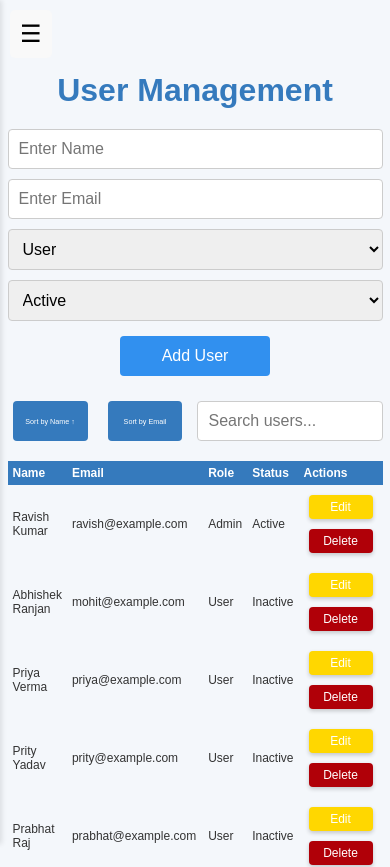
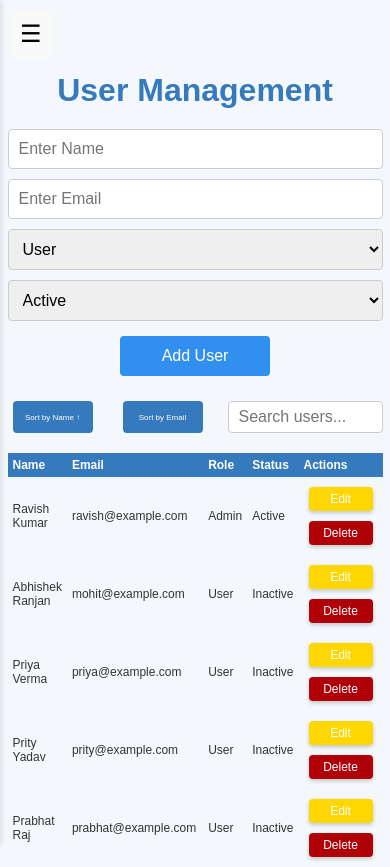
Before and after one commit to tropnicates/rbac_app, a React (Create React App) app: page /users in a window 390 px wide. Shown: the top 867 px of the page. Built offline with nearby package versions, Linux system fonts and the light colour scheme.

Commit message:
css modified

```diff
--- a/src/assets/styles/users.css
+++ b/src/assets/styles/users.css
@@ -37,9 +37,7 @@
   align-items: center;
   justify-content: center;
   height: 40px;
-
 }
-
 .btn-submit:hover {
   background-color: #357ABD;
 }
@@ -50,28 +48,23 @@
   flex-direction: column;
   text-align: center;
 }
-
 .user-table {
   width: 100%;
   border-collapse: collapse;
   margin-top: 20px;
 }
-
 .user-table th,
 .user-table td {
   text-align: left;
   padding: 10px;
 }
-
 .user-table th {
   background-color: #357ABD;
   color: #fff;
 }
-
 .user-table tr:hover {
   background-color: #f1f1f1;
 }
-
 .action-btn {
   padding: 5px 10px;
   font-size: 1rem;
@@ -90,7 +83,6 @@
   gap: 30px;
   margin-top: 1rem;
 }
-
 .search-bar {
   flex: 1;
 }
@@ -99,7 +91,6 @@
   font-size: 1rem;
   padding: 10px;
 }
-
 .sorting {
   flex: 1;
   display: flex;
@@ -138,17 +129,19 @@
     justify-content: center;
   }
   .search-sort{
-    gap: 10px;
-    height:2.5rem;
+    gap: 20px;
+    height:2rem;
   }
   .sort-btn {
-    font-size: 0.45rem;
-    height:2.5rem;
+    font-size: 0.5rem;
+    height:2rem;
+    width: 80px;
     border-radius: 4px;
   }
   .search-bar {
     border: 1px solid #ccc;
     border-radius: 4px;
+    height:2rem;
   }
   .user-table {
     width: 100%;
```
